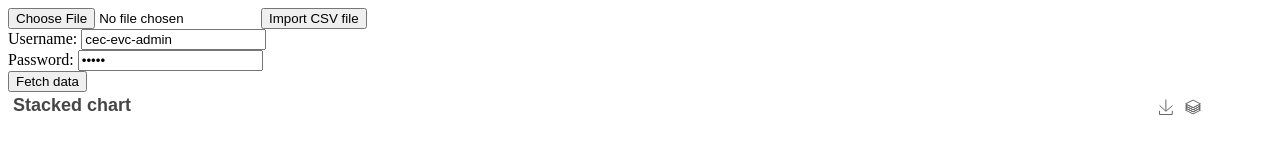
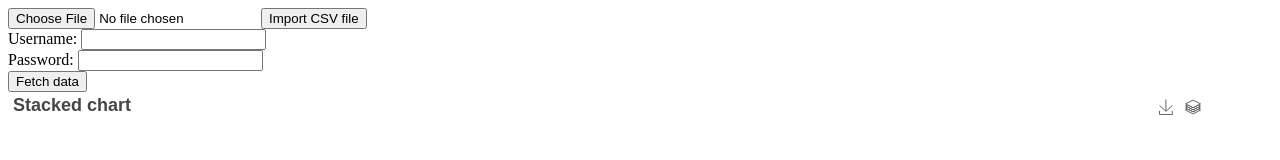
Before and after one commit to tcmak217/charging-station-chart, a React (Create React App) app: page / in a window 1280 px wide. Shown: the top 160 px of the page. Built offline with nearby package versions, Linux system fonts and the light colour scheme.

Commit message:
Fix issue that display default username and password in the form input

```diff
--- a/src/components/FetchData/FetchData.js
+++ b/src/components/FetchData/FetchData.js
@@ -2,8 +2,8 @@ import React, { useEffect, useState } from "react";
 import axios from "axios";
 
 function FetchData() {
-  const [userName, setUserName] = useState("cec-evc-admin");
-  const [password, setPassword] = useState("admin");
+  const [userName, setUserName] = useState("");
+  const [password, setPassword] = useState("");
   const handleFetch = async (e) => {
     e.preventDefault();
     let token;
```
